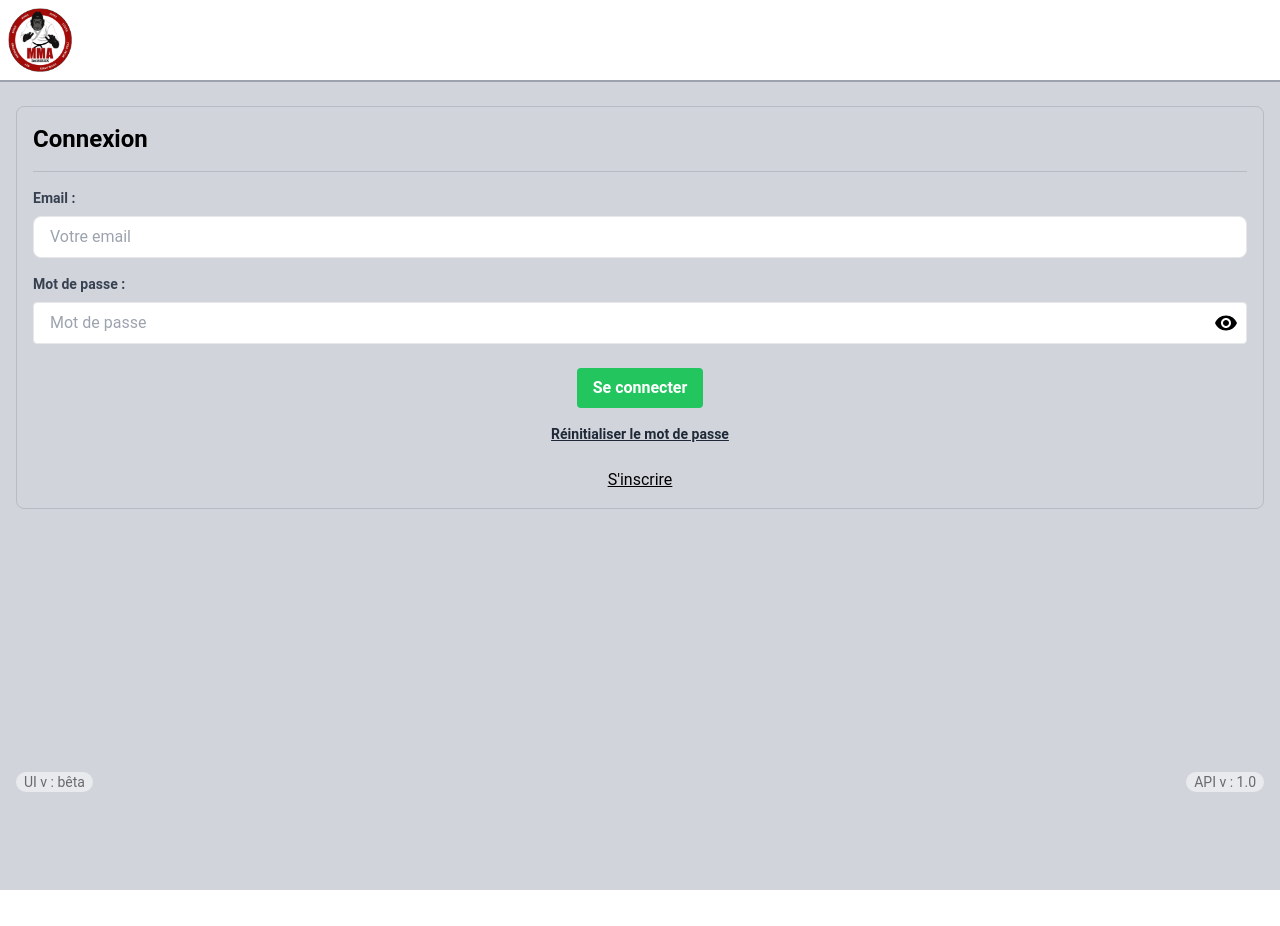
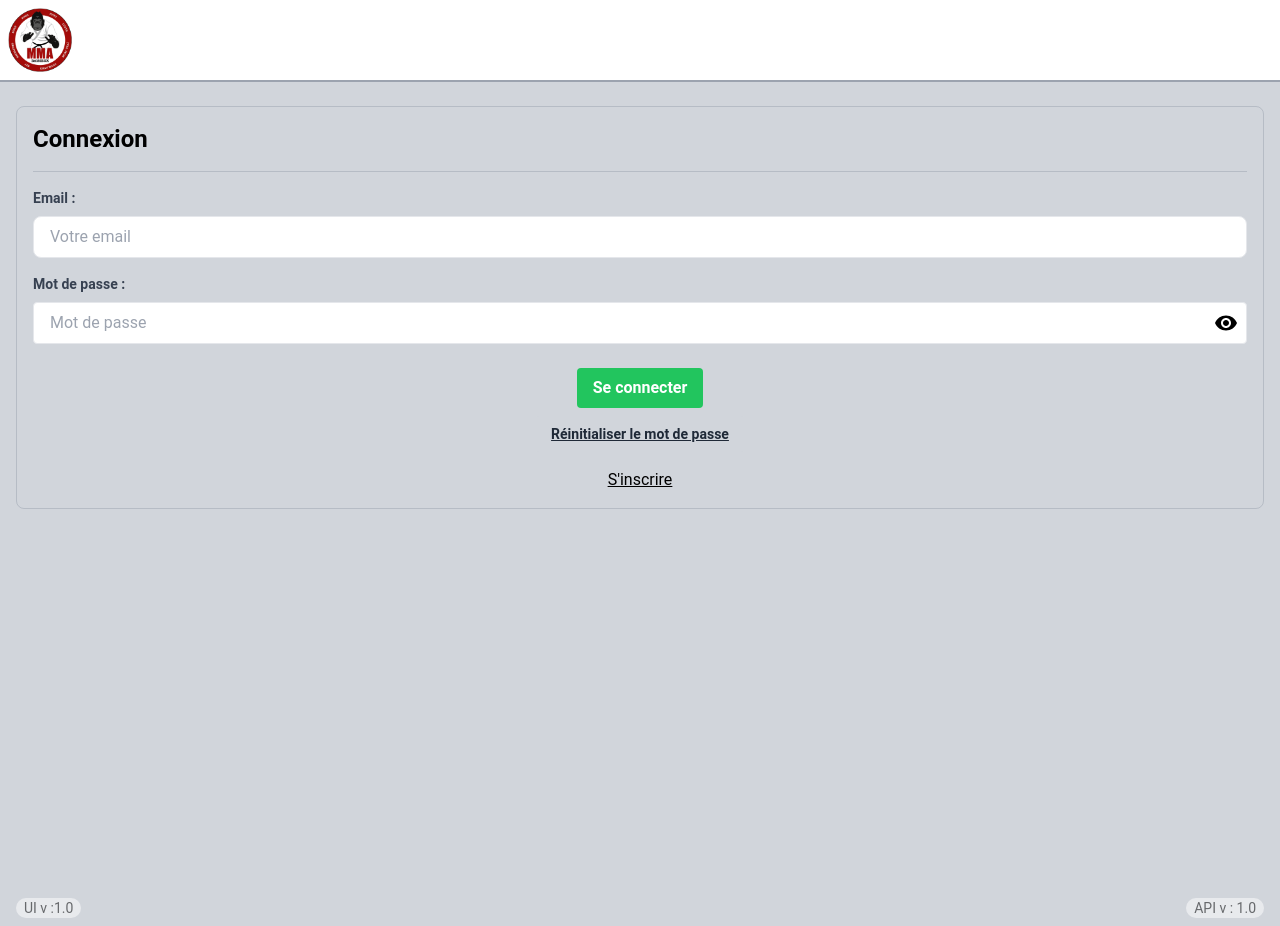
Before and after one commit to peahRAR/appli-gestion-sport, a Nuxt app in the folder front-end/: page / in a window 1280 px wide. Before the commit the page ends 890 px from the top, so only its background shows below. Built offline with nearby package versions, Linux system fonts and the light colour scheme.

Commit message:
ajout du system de decla d assurance

```diff
--- a/front-end/components/MyFooter.vue
+++ b/front-end/components/MyFooter.vue
@@ -1,6 +1,6 @@
 <template>
-  <div class="fixed bottom-0 px-4 w-full  opacity-50">
-    <div class="container mx-auto flex justify-between mb-2">
+  <div class="px-4 w-full  opacity-50">
+    <div class="container mx-auto flex justify-between pb-2">
       <p class="text-black px-2 bg-white rounded-full inline text-sm">UI v :{{ $config.public.frontVersion }}</p>
       <p class="text-black px-2 bg-white rounded-full inline text-sm">API v :{{ $config.public.backVersion }}</p>
     </div>
--- a/front-end/components/MyHeader.vue
+++ b/front-end/components/MyHeader.vue
@@ -1,5 +1,6 @@
 <template>
-  <div class="flex justify-between relative top-0 left-0  z-50 items-center p-2 bg-white text-white border-b-2 border-gray-400">
+  <div
+    class="flex justify-between relative top-0 left-0  z-50 items-center p-2 bg-white text-white border-b-2 border-gray-400">
     <nuxt-picture src="MMABsxLogo.png" alt="MMA Baisieux" class="text-2xl text-black font-bold h-16 w-16" />
 
     <div v-if="isAuthenticated">
@@ -20,6 +21,10 @@
           </NuxtLink>
           <NuxtLink class="block px-4 py-2 text-gray-800 hover:bg-gray-200 cursor-pointer" to="/" @click="toggleMenu">
             Cours
+          </NuxtLink>
+          <NuxtLink class="block px-4 py-2 text-gray-800 hover:bg-gray-200 cursor-pointer" to="/assurance"
+            @click="toggleMenu">
+            Déclarations d'assurance
           </NuxtLink>
           <!-- Affichage de la page d'administration pour les utilisateurs avec un rôle spécifique -->
           <div v-if="userRole === 1 || userRole === 2">
--- a/front-end/nuxt.config.ts
+++ b/front-end/nuxt.config.ts
@@ -18,7 +18,7 @@ export default defineNuxtConfig({
   runtimeConfig: {
     public: {
       siteUrl: process.env.API_URL || "https://mma-app-api.mmabaisieux.fr",
-      frontVersion: " bêta",
+      frontVersion: "1.0",
       backVersion: " 1.0",
     },
   },
```
